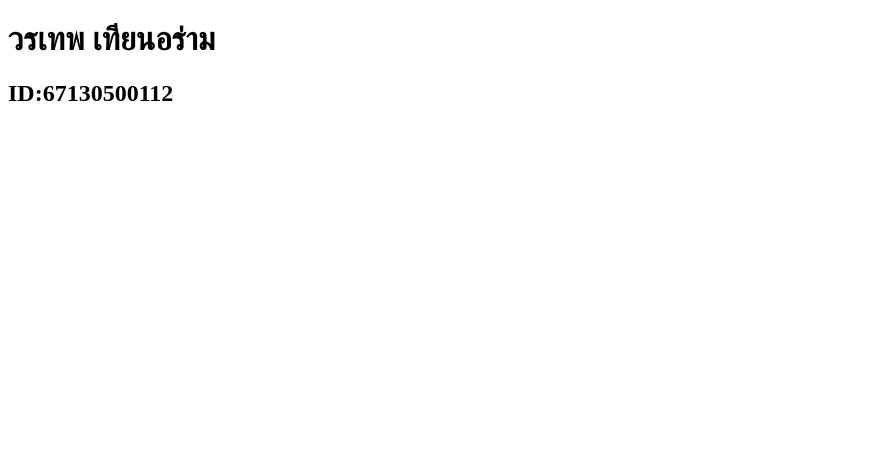
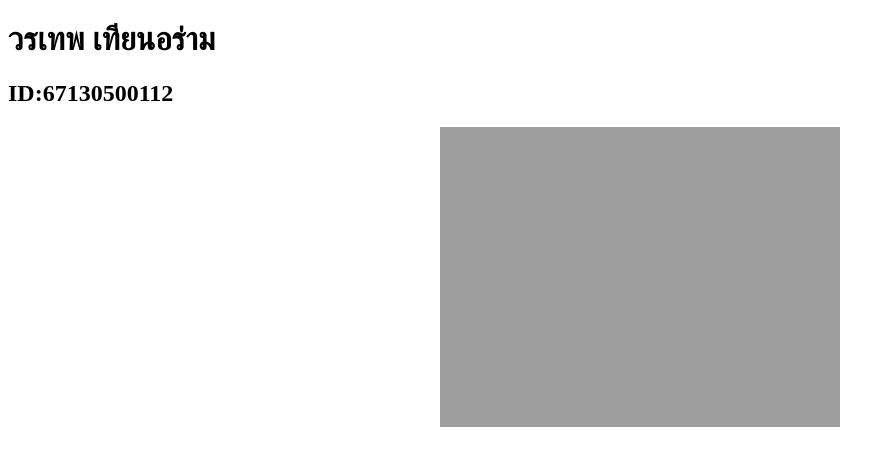
Before and after one commit to Ongkrub2470/Ong, a plain HTML site: page index.html in a window 1280 px wide. Shown: the whole page, without its empty margins (0-895 px from the left). Drawn offline with Linux system fonts and the light colour scheme; the site is published under a folder, as on GitHub Pages, so addresses that start at the root find nothing.

Commit message:
Update index.html

```diff
--- a/index.html
+++ b/index.html
@@ -9,7 +9,7 @@
   <body>
     <h1>วรเทพ เทียนอร่าม</h1>
     <h2>ID:67130500112</h2>
-    <center><img src="/ong.jpg"  width="400" alt=""></center>
+    <center><img src="ong.jpg"  width="400" alt=""></center>
 
   </body>
 </html>
```
